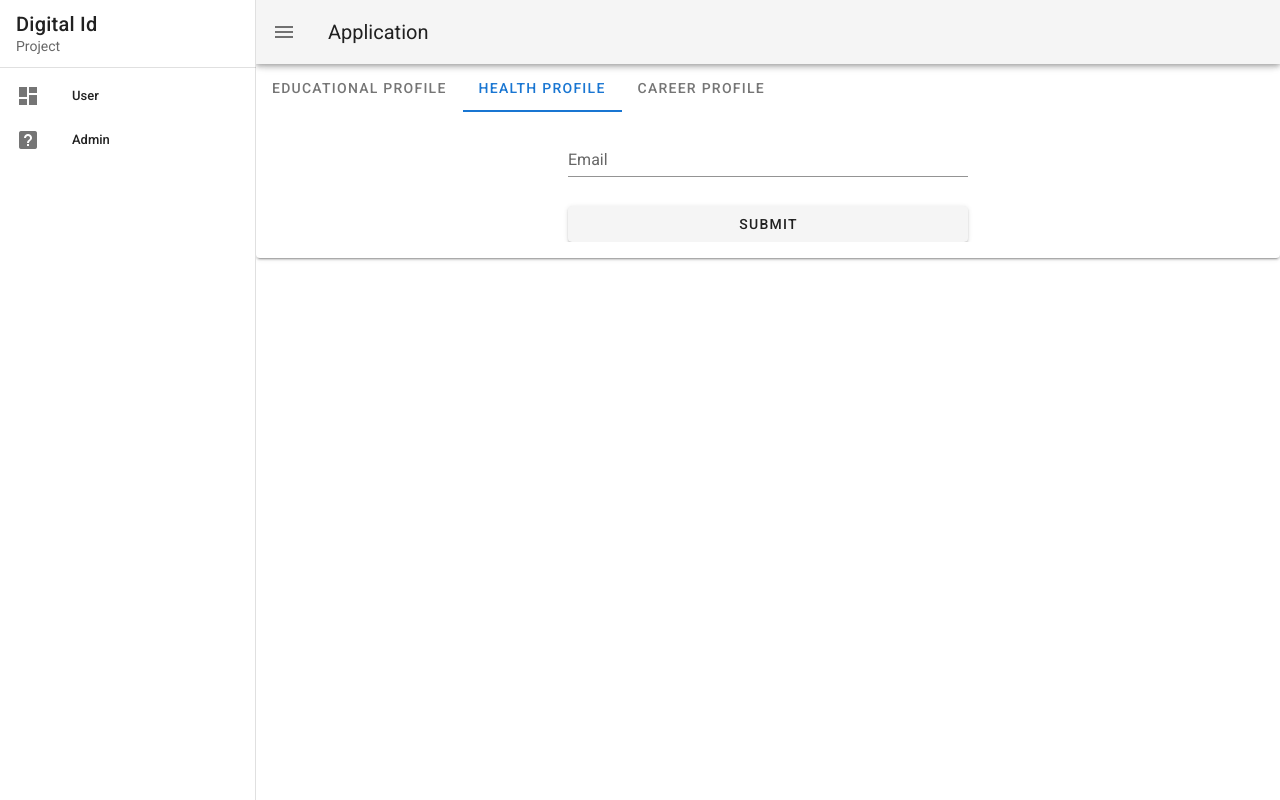
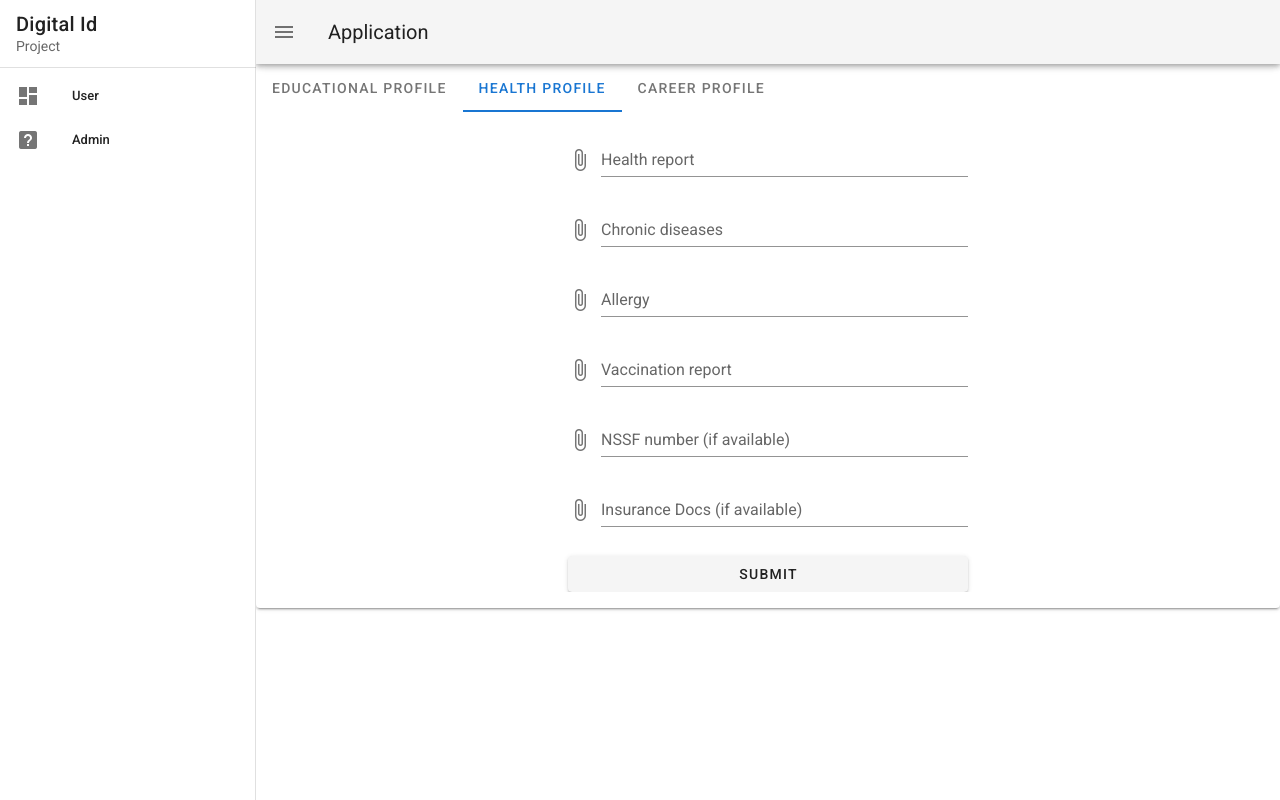
Before and after one commit to georgessader/digitalid, a Vue app: page /#/home in a window 1280 px wide. Both pictures are taken after a click on the tab "HEALTH PROFILE". Built offline with nearby package versions, Linux system fonts and the light colour scheme.

Commit message:
modified

```diff
--- a/src/views/success.vue
+++ b/src/views/success.vue
@@ -31,24 +31,18 @@
 
               <v-checkbox v-model="bs" label="Do you have BS Certificate?"></v-checkbox>
               <div v-if="bs">
-                <v-text-field v-model="bsuniversityname" :rules="rules"
-                  label="University Name"></v-text-field>
-                <v-text-field v-model="bsuniversitymajor" :rules="rules"
-                  label="University Major"></v-text-field>
-                <v-text-field v-model="bscompetedcredit" :rules="rules"
-                  label="Competed Credit"></v-text-field>
+                <v-text-field v-model="bsuniversityname" :rules="rules" label="University Name"></v-text-field>
+                <v-text-field v-model="bsuniversitymajor" :rules="rules" label="University Major"></v-text-field>
+                <v-text-field v-model="bscompetedcredit" :rules="rules" label="Competed Credit"></v-text-field>
                 <v-text-field v-model="bsgpa" :rules="rules" label="GPA"></v-text-field>
                 <v-file-input label="Upload BS Certificate"></v-file-input>
               </div>
 
               <v-checkbox v-model="ms" label="Do you have Master Certificate?"></v-checkbox>
               <div v-if="ms">
-                <v-text-field v-model="msuniversityname" :rules="rules"
-                  label="University Name"></v-text-field>
-                <v-text-field v-model="msuniversitymajor" :rules="rules"
-                  label="University Major"></v-text-field>
-                <v-text-field v-model="mscompetedcredit" :rules="rules"
-                  label="Competed Credit"></v-text-field>
+                <v-text-field v-model="msuniversityname" :rules="rules" label="University Name"></v-text-field>
+                <v-text-field v-model="msuniversitymajor" :rules="rules" label="University Major"></v-text-field>
+                <v-text-field v-model="mscompetedcredit" :rules="rules" label="Competed Credit"></v-text-field>
                 <v-text-field v-model="msgpa" :rules="rules" label="GPA"></v-text-field>
                 <v-file-input label="Upload Master Certificate"></v-file-input>
               </div>
@@ -61,7 +55,12 @@
         <v-window-item>
           <v-sheet width="400" class="mx-auto">
             <v-form @submit.prevent>
-              <v-text-field v-model="email" :rules="rules" label="Email"></v-text-field>
+              <v-file-input label="Health report"></v-file-input>
+              <v-file-input label="Chronic diseases"></v-file-input>
+              <v-file-input label="Allergy"></v-file-input>
+              <v-file-input label="Vaccination report"></v-file-input>
+              <v-file-input label="NSSF number (if available)"></v-file-input>
+              <v-file-input label="Insurance Docs (if available)"></v-file-input>
               <v-btn type="submit" block class="mt-2">Submit</v-btn>
             </v-form>
           </v-sheet>
@@ -70,7 +69,24 @@
         <v-window-item>
           <v-sheet width="400" class="mx-auto">
             <v-form @submit.prevent>
-              <v-text-field v-model="email" :rules="rules" label="Email"></v-text-field>
+              <v-text-field v-model="major" :rules="rules" label="Major"></v-text-field>
+              <v-checkbox v-model="prevexp" label="Do you have previous experience?"></v-checkbox>
+              <div v-if="prevexp">
+                <v-text-field v-model="pcompanyname" :rules="rules" label="Company name"></v-text-field>
+                <v-text-field v-model="pyearsofexperience" :rules="rules" label="Years of experience"></v-text-field>
+                <v-text-field v-model="pposition" :rules="rules" label="Position"></v-text-field>
+                <v-text-field v-model="presponsibilities" :rules="rules" label="Responsibilities"></v-text-field>
+              </div>
+              <v-checkbox v-model="currentpos" label="Do you have previous experience?"></v-checkbox>
+              <div v-if="currentpos">
+                <v-text-field v-model="ccompanyname" :rules="rules" label="Company name"></v-text-field>
+                <v-text-field v-model="cyearsofexperience" :rules="rules" label="Years of experience"></v-text-field>
+                <v-text-field v-model="cposition" :rules="rules" label="Position"></v-text-field>
+                <v-text-field v-model="cresponsibilities" :rules="rules" label="Responsibilities"></v-text-field>
+              </div>
+              <v-file-input label="CV"></v-file-input>
+              <v-text-field v-model="portfolio" :rules="rules" label="Portfolio"></v-text-field>
+              <v-text-field v-model="linkedinprofile" :rules="rules" label="Linked In Profile"></v-text-field>
               <v-btn type="submit" block class="mt-2">Submit</v-btn>
             </v-form>
           </v-sheet>
@@ -87,7 +103,9 @@ export default {
     return {
       tab: "one",
       bs: false,
-      ms: false
+      ms: false,
+      prevexp:false,
+      currentpos:false
     }
   },
 
```
